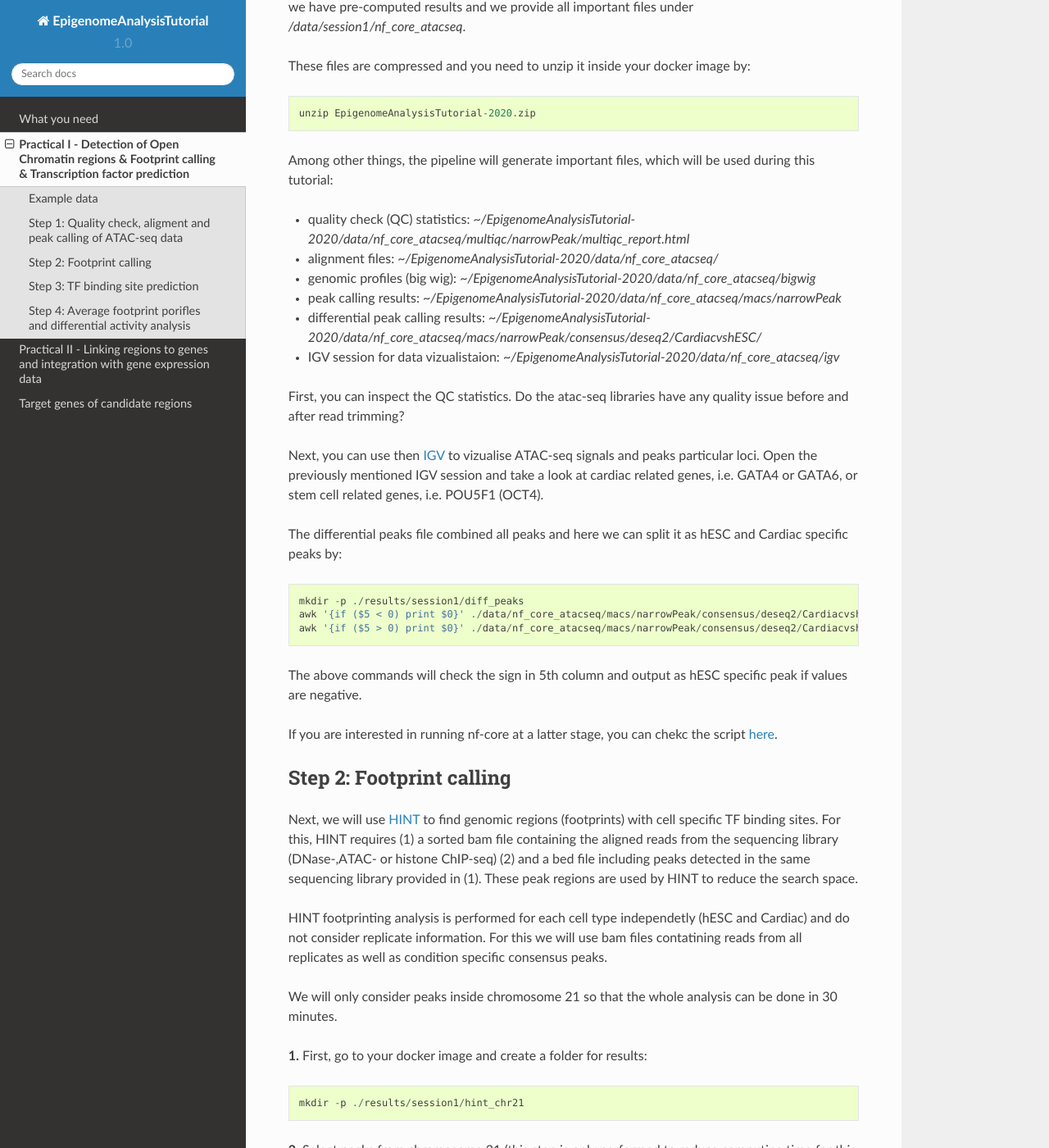
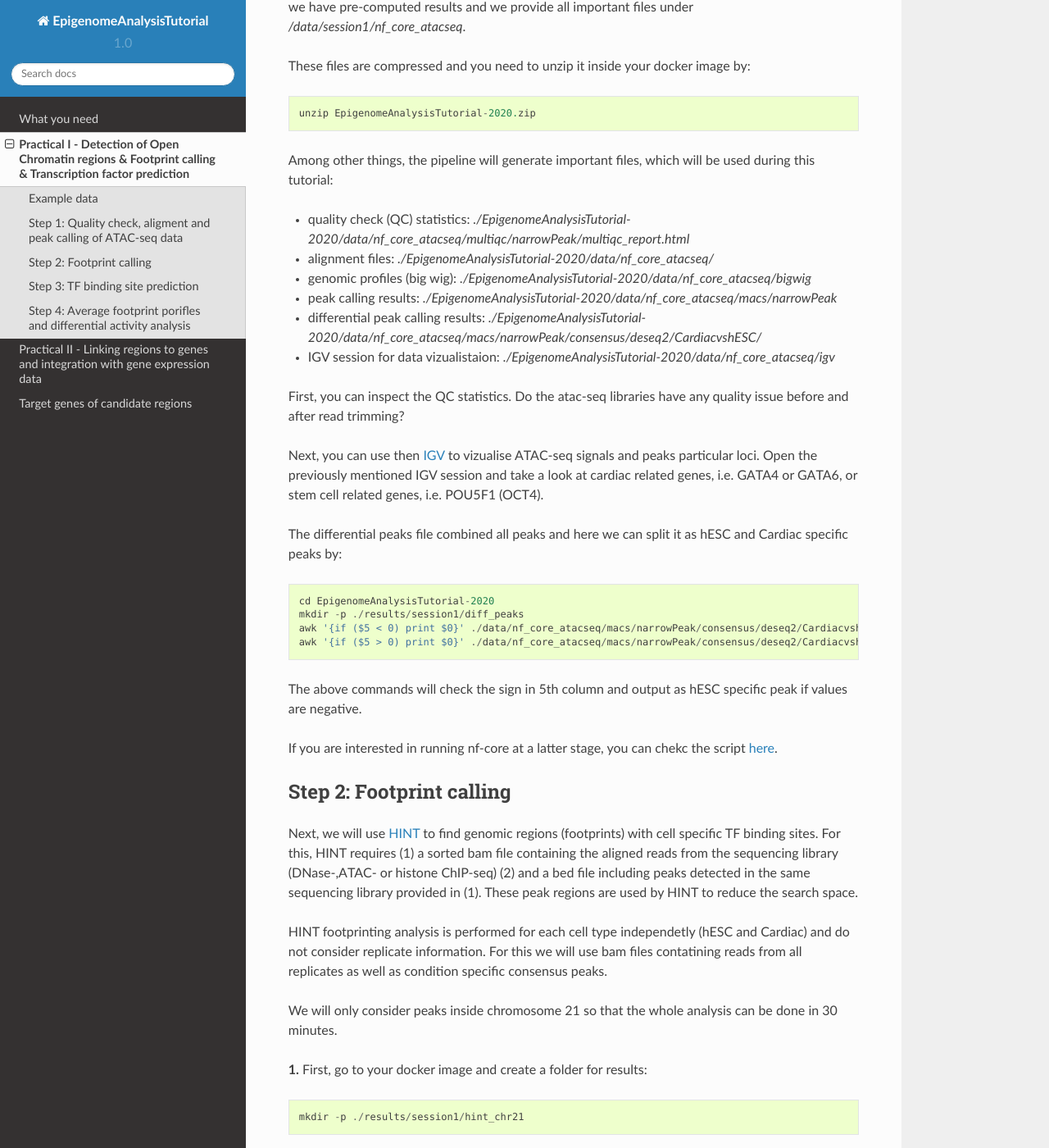
Before and after one commit to SchulzLab/EpigenomeAnalysisTutorial-2020, a Sphinx documentation site: the page built from docs/Practical1.rst, in a window 1280 px wide and 1400 px high, scrolled down 723 px. Shown: the whole window at 82% size. Built offline with Sphinx 7.4.7 and the Read the Docs theme 2.0.0, drawn with Linux system fonts in a browser that asks for light colours; some of the changed text lies outside the part shown.

Commit message:
Update Practical1.rst

```diff
--- a/docs/Practical1.rst
+++ b/docs/Practical1.rst
@@ -20,12 +20,12 @@ These files are compressed and you need to unzip it inside your docker image by:
 
 Among other things, the pipeline will generate important files, which will be used during this tutorial:
 
-- quality check (QC) statistics: *~/EpigenomeAnalysisTutorial-2020/data/nf_core_atacseq/multiqc/narrowPeak/multiqc_report.html*
-- alignment files: *~/EpigenomeAnalysisTutorial-2020/data/nf_core_atacseq/*
-- genomic profiles (big wig): *~/EpigenomeAnalysisTutorial-2020/data/nf_core_atacseq/bigwig*
-- peak calling results: *~/EpigenomeAnalysisTutorial-2020/data/nf_core_atacseq/macs/narrowPeak*
-- differential peak calling results: *~/EpigenomeAnalysisTutorial-2020/data/nf_core_atacseq/macs/narrowPeak/consensus/deseq2/CardiacvshESC/*
-- IGV session for data vizualistaion: *~/EpigenomeAnalysisTutorial-2020/data/nf_core_atacseq/igv*
+- quality check (QC) statistics: *./EpigenomeAnalysisTutorial-2020/data/nf_core_atacseq/multiqc/narrowPeak/multiqc_report.html*
+- alignment files: *./EpigenomeAnalysisTutorial-2020/data/nf_core_atacseq/*
+- genomic profiles (big wig): *./EpigenomeAnalysisTutorial-2020/data/nf_core_atacseq/bigwig*
+- peak calling results: *./EpigenomeAnalysisTutorial-2020/data/nf_core_atacseq/macs/narrowPeak*
+- differential peak calling results: *./EpigenomeAnalysisTutorial-2020/data/nf_core_atacseq/macs/narrowPeak/consensus/deseq2/CardiacvshESC/*
+- IGV session for data vizualistaion: *./EpigenomeAnalysisTutorial-2020/data/nf_core_atacseq/igv*
 
 First, you can inspect the QC statistics. Do the atac-seq libraries have any quality issue before and after read trimming?
 
@@ -33,6 +33,7 @@ Next, you can use then `IGV <http://software.broadinstitute.org/software/igv/>`_
 
 The differential peaks file combined all peaks and here we can split it as hESC and Cardiac specific peaks by:
 ::
+    cd EpigenomeAnalysisTutorial-2020
     mkdir -p ./results/session1/diff_peaks
     awk '{if ($5 < 0) print $0}' ./data/nf_core_atacseq/macs/narrowPeak/consensus/deseq2/CardiacvshESC/CardiacvshESC.mRp.clN.deseq2.FDR0.05.results.bed > ./results/session1/diff_peaks/hESC.bed
     awk '{if ($5 > 0) print $0}' ./data/nf_core_atacseq/macs/narrowPeak/consensus/deseq2/CardiacvshESC/CardiacvshESC.mRp.clN.deseq2.FDR0.05.results.bed > ./results/session1/diff_peaks/Cardiac.bed
```
Also changed, not shown: other parts of docs/Practical1.rst (+8 -8 lines).
